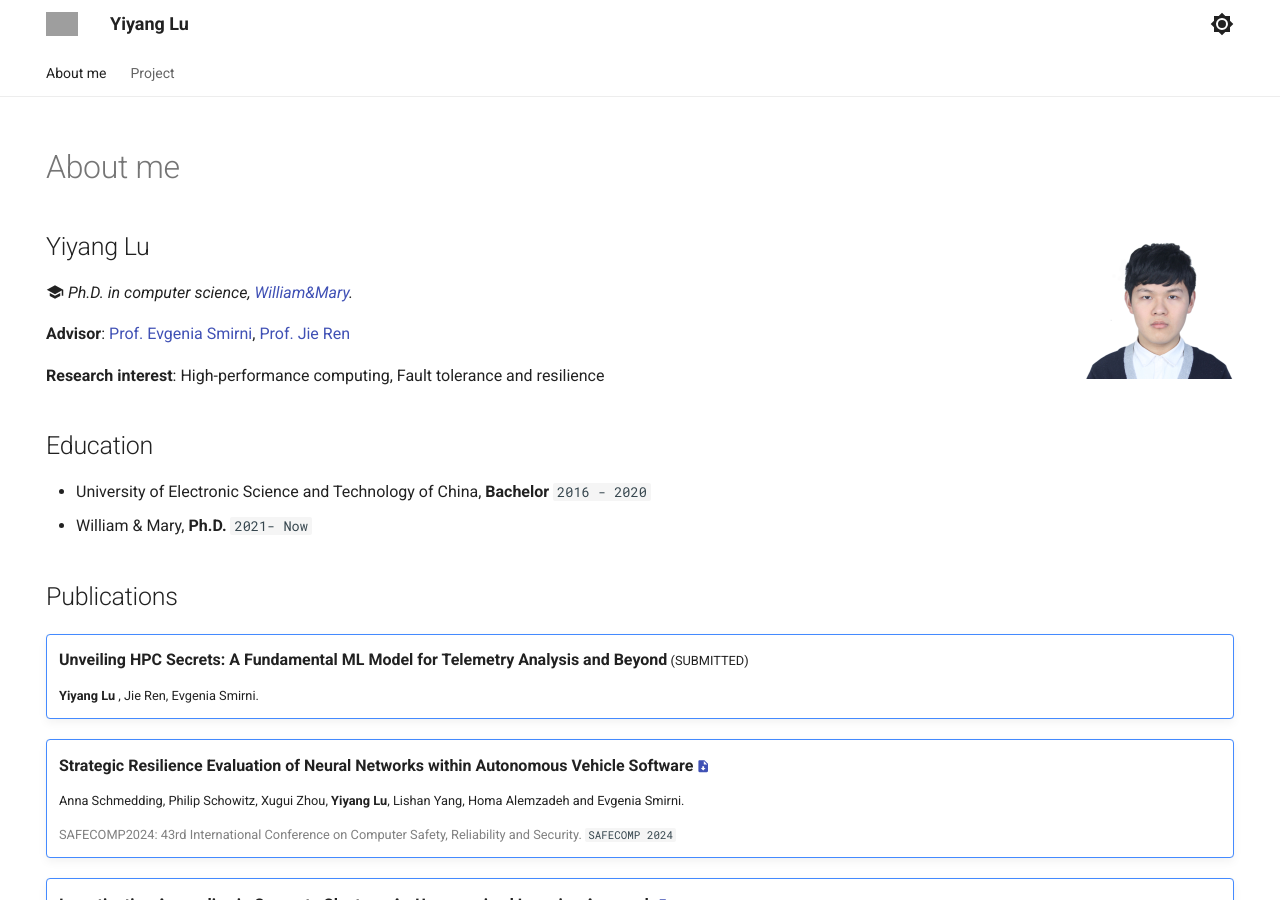
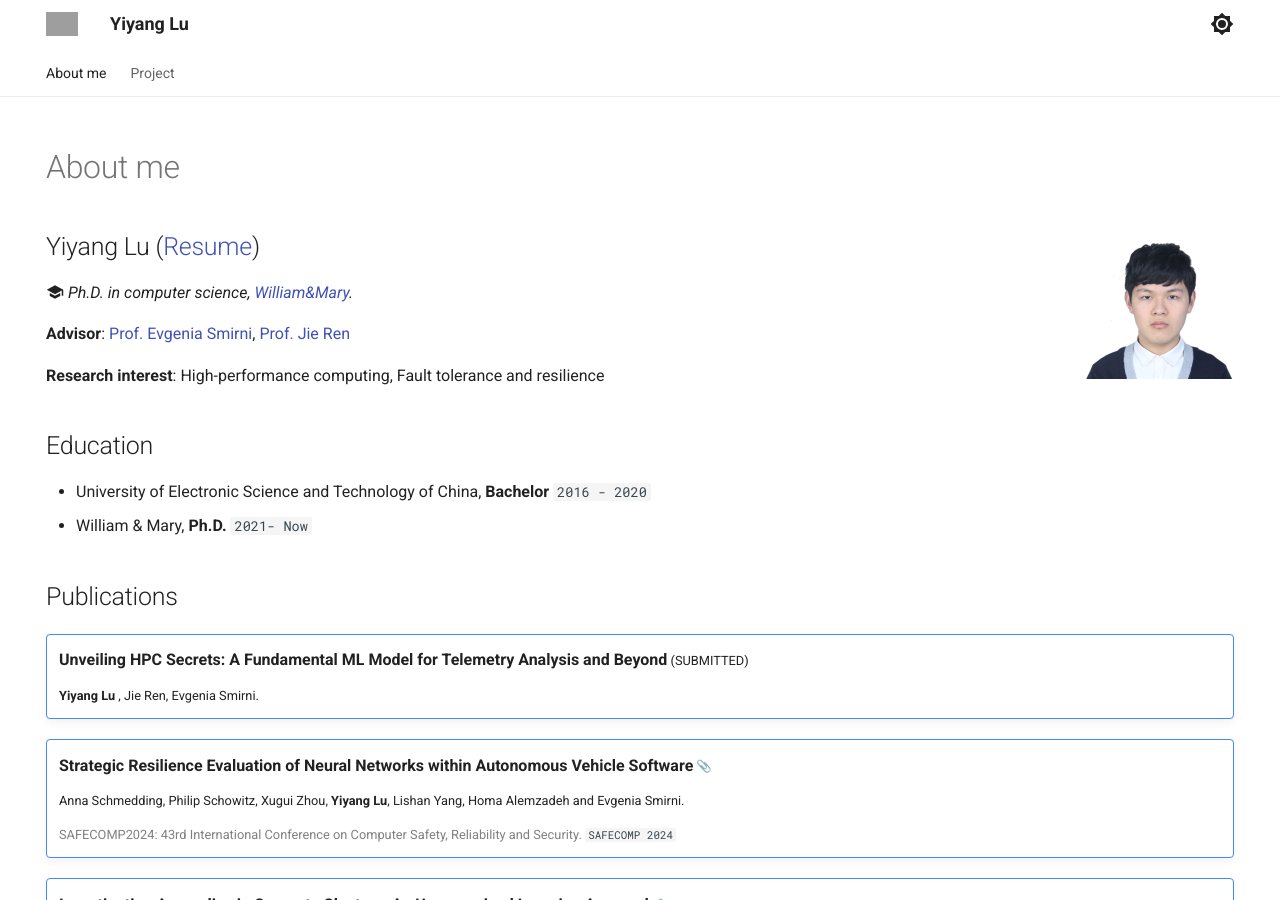
Before and after one commit to YiyangLu/yiyanglu.github.io, an MkDocs documentation site: the page built from docs/index.md, in a window 1280 px wide and 900 px high. Built offline with MkDocs 1.6.1 and Material for MkDocs 9.7.7, drawn with Linux system fonts in a browser that asks for light colours; emoji names are drawn with the system emoji font; some of the changed lines change nothing that is shown; grey boxes are pictures that could not be loaded.

Commit message:
Update project.md to use paperclip icon for file downloads

```diff
--- a/docs/index.md
+++ b/docs/index.md
@@ -10,7 +10,7 @@ hide:
 # About me
 
 ![portrait](assets/me.jpg){width="150", align=right}
-## Yiyang Lu
+## Yiyang Lu ([Resume](https://www.wm.edu/as/computerscience/))
 <!-- ![portrait](assets/me.jpg){width="200px",align=left }  -->
 <!-- <img width="15%" style="float: right;"  src="assets/me.jpg"/> -->
 
@@ -38,7 +38,7 @@ hide:
 
 !!! note ""
 
-    <font size="3">__Strategic Resilience Evaluation of Neural Networks within Autonomous Vehicle Software__</font> [:material-file-download:](assets/paper/2024_safecomp.pdf)
+    <font size="3">__Strategic Resilience Evaluation of Neural Networks within Autonomous Vehicle Software__</font> [:paperclip:](assets/paper/2024_safecomp.pdf)
 
     Anna Schmedding, Philip Schowitz, Xugui Zhou, __Yiyang Lu__, Lishan Yang, Homa Alemzadeh and Evgenia Smirni.
 
@@ -46,7 +46,7 @@ hide:
 
 !!! note ""
 
-    <font size="3">__Investigating Anomalies in Compute Clusters: An Unsupervised Learning Approach__</font> [:material-file-download:](assets/paper/2023_SC_poster.pdf)
+    <font size="3">__Investigating Anomalies in Compute Clusters: An Unsupervised Learning Approach__</font> [:paperclip:](assets/paper/2023_SC_poster.pdf)
 
     __Yiyang Lu__ , Jie Ren, Yasir Alanazi, Ahmed Mohammed, Diana McSpadden, Laura Hild, Mark Jones, Wesley Moore, Malachi Schram, Bryan Hess, Evgenia Smirni.
 
@@ -54,7 +54,7 @@ hide:
 
 !!! note ""
 
-    <font size="3">__Measuring children’s eating behavior with a wearable device__</font> [:material-file-download:](assets/paper/2020_ICHI.pdf)
+    <font size="3">__Measuring children’s eating behavior with a wearable device__</font> [:paperclip:](assets/paper/2020_ICHI.pdf)
 
     Shengjie Bi, __Yiyang Lu__ , Nicole Tobias, Ella Ryan, Travis Masterson, Sougata Sen, Ryan Halter, Jacob Sorber, Diane Gilbert-Diamond, and David Kotz.
 
```
Also changed, not shown: docs/assets/project/sc_poster_graph.png.
